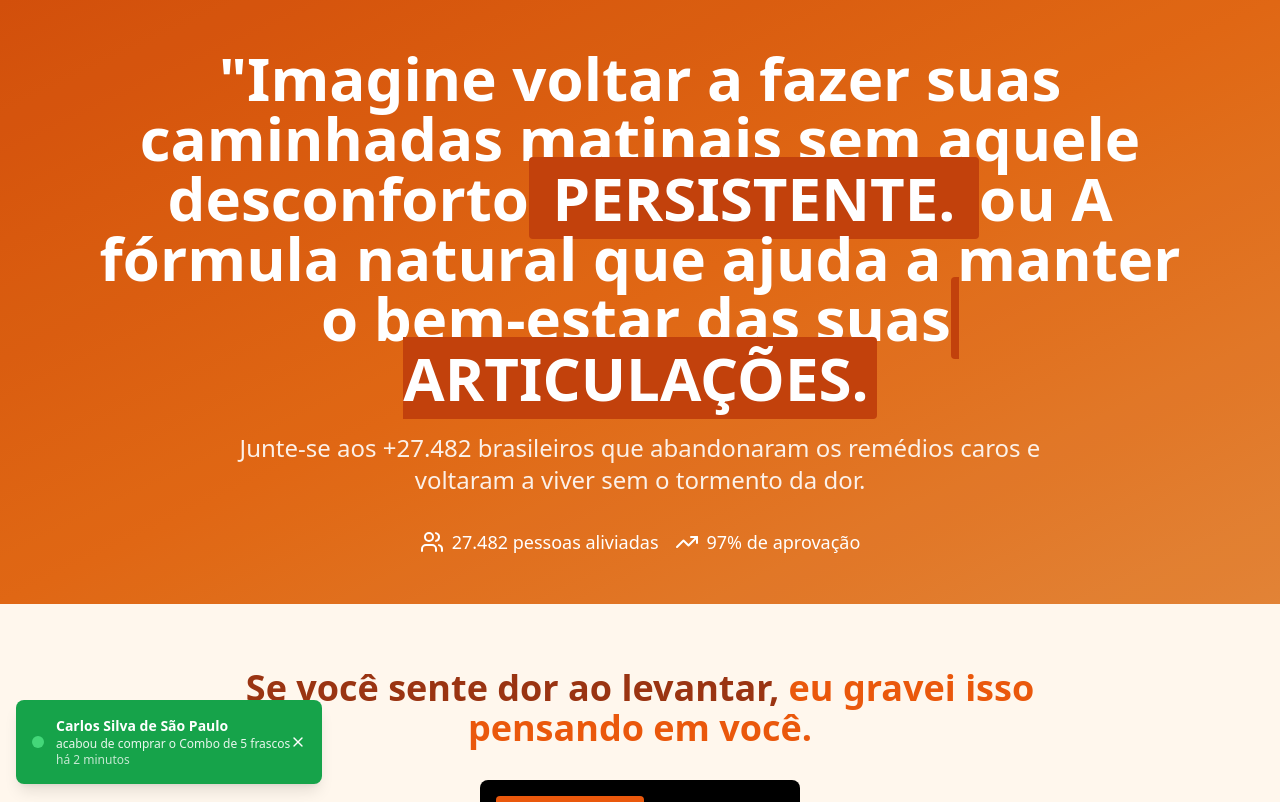
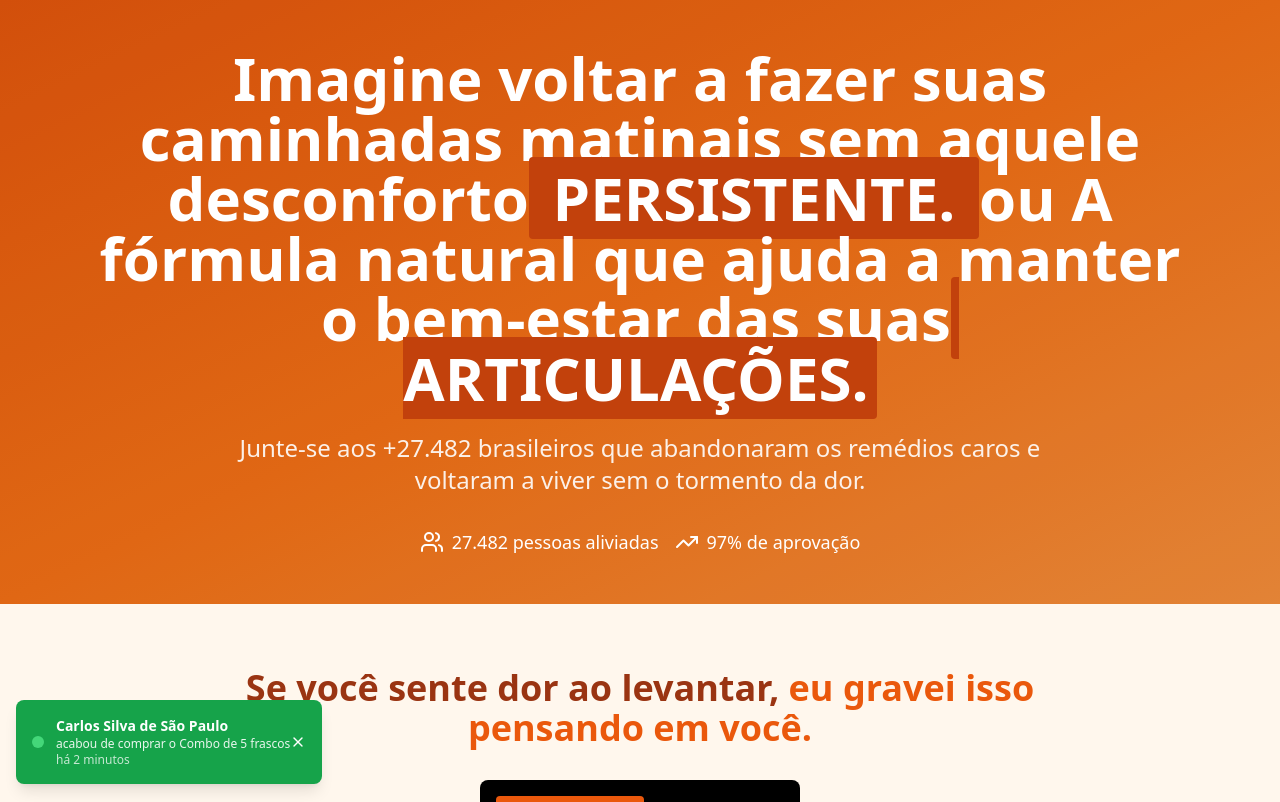
Before and after one commit to gih111/articulazen, a React (Vite) app: page / in a window 1280 px wide. Shown: the top 802 px of the page. Built offline with nearby package versions, Linux system fonts and the light colour scheme.

Commit message:
Update App.tsx

```diff
--- a/src/App.tsx
+++ b/src/App.tsx
@@ -179,7 +179,7 @@ function App() {
           <div className="absolute inset-0 bg-black/10"></div>
           <div className="max-w-6xl mx-auto px-4 relative z-10">
             <h1 className="text-2xl md:text-4xl lg:text-6xl font-black mb-4 md:mb-6 leading-tight">
-             "Imagine voltar a fazer suas caminhadas matinais sem aquele desconforto
+             Imagine voltar a fazer suas caminhadas matinais sem aquele desconforto
               <span className="text-white block md:inline bg-orange-700 px-2 rounded"> PERSISTENTE. </span>
               ou A fórmula natural que ajuda a manter o bem-estar das suas
               <span className="text-white block md:inline bg-orange-700 px-2 rounded"> ARTICULAÇÕES.</span>
```
